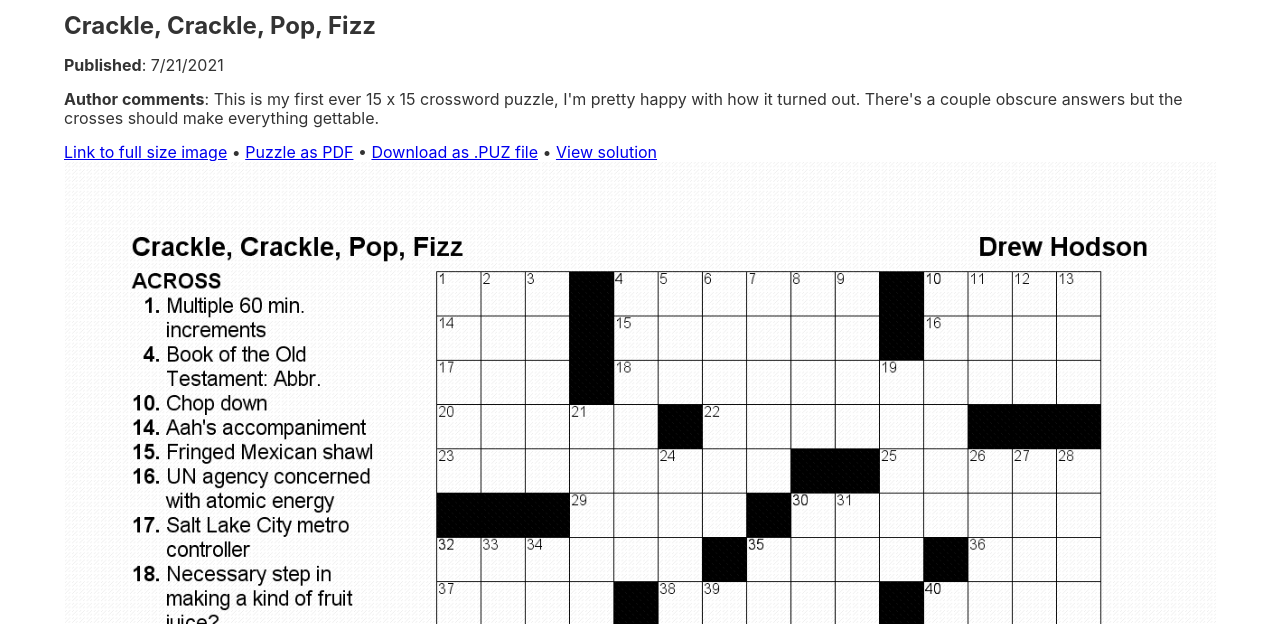
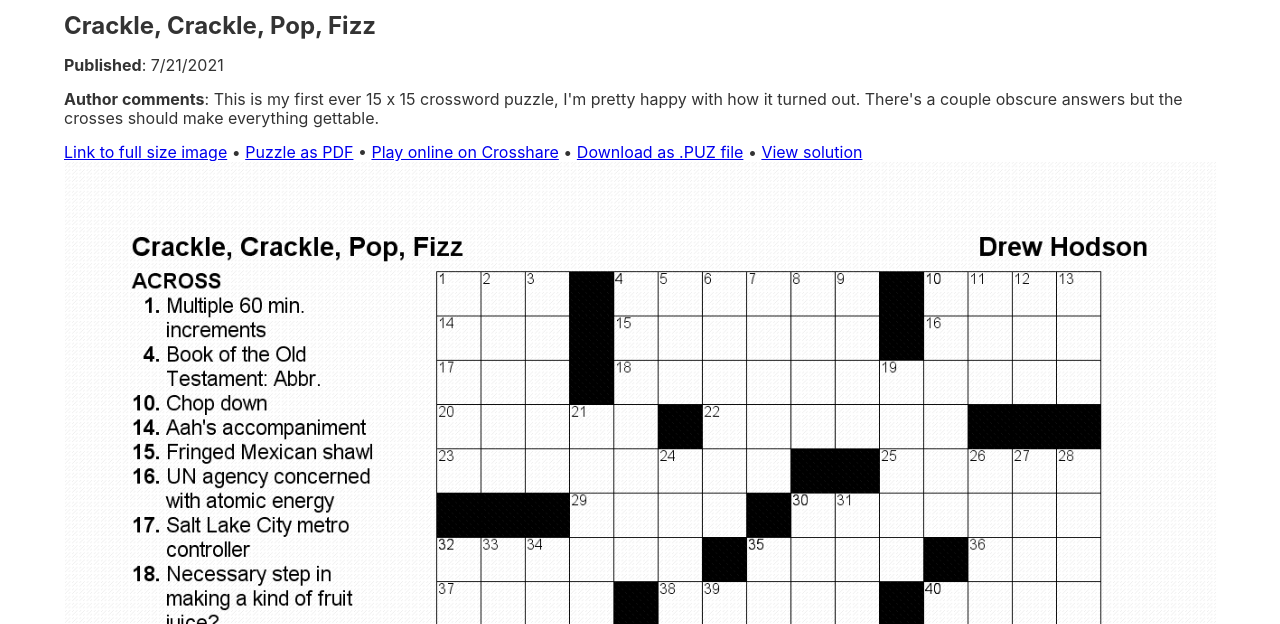
Before and after one commit to dehodson/crossword-puzzles, a plain HTML site: page crosswords/crackle-crackle-pop-fizz/index.html in a window 1280 px wide. Shown: the part 176-800 px from the top of the page. Drawn offline with nearby package versions, Linux system fonts and the light colour scheme.

Commit message:
Add Crosshare link for first puzzle

```diff
--- a/crosswords/crackle-crackle-pop-fizz/index.html
+++ b/crosswords/crackle-crackle-pop-fizz/index.html
@@ -20,6 +20,7 @@
           <p>
             <a href="./crackle-crackle-pop-fizz.png">Link to full size image</a> &bull;
             <a href="./crackle-crackle-pop-fizz.pdf">Puzzle as PDF</a> &bull;
+            <a href="https://crosshare.org/crosswords/8DkeeyW2em58VtokaRme">Play online on Crosshare</a> &bull;
             <a href="./crackle-crackle-pop-fizz.puz">Download as .PUZ file</a> &bull;
             <a href="./crackle-crackle-pop-fizz-solution.png">View solution</a>
           <img src="./crackle-crackle-pop-fizz.png" />
```
